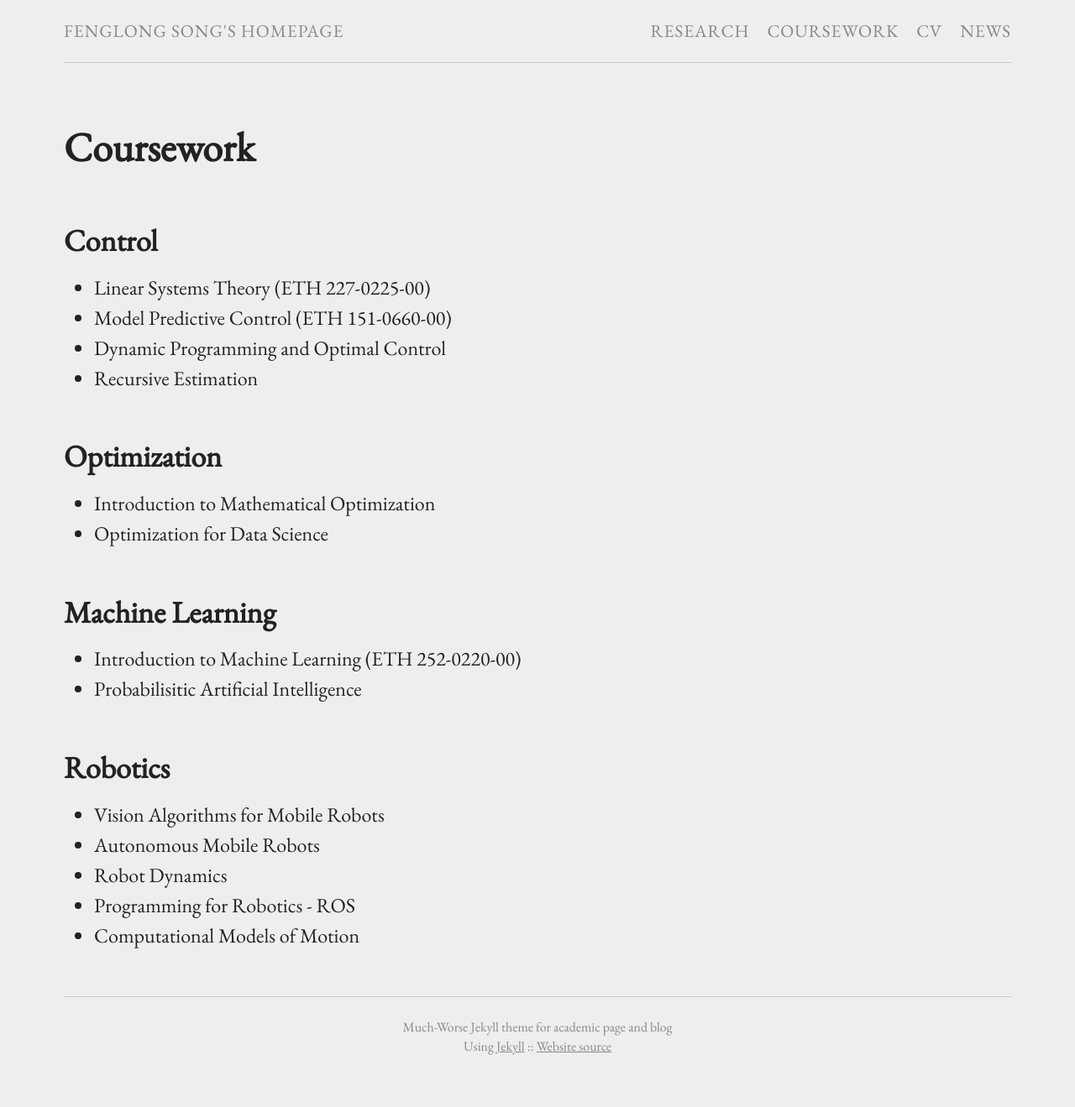
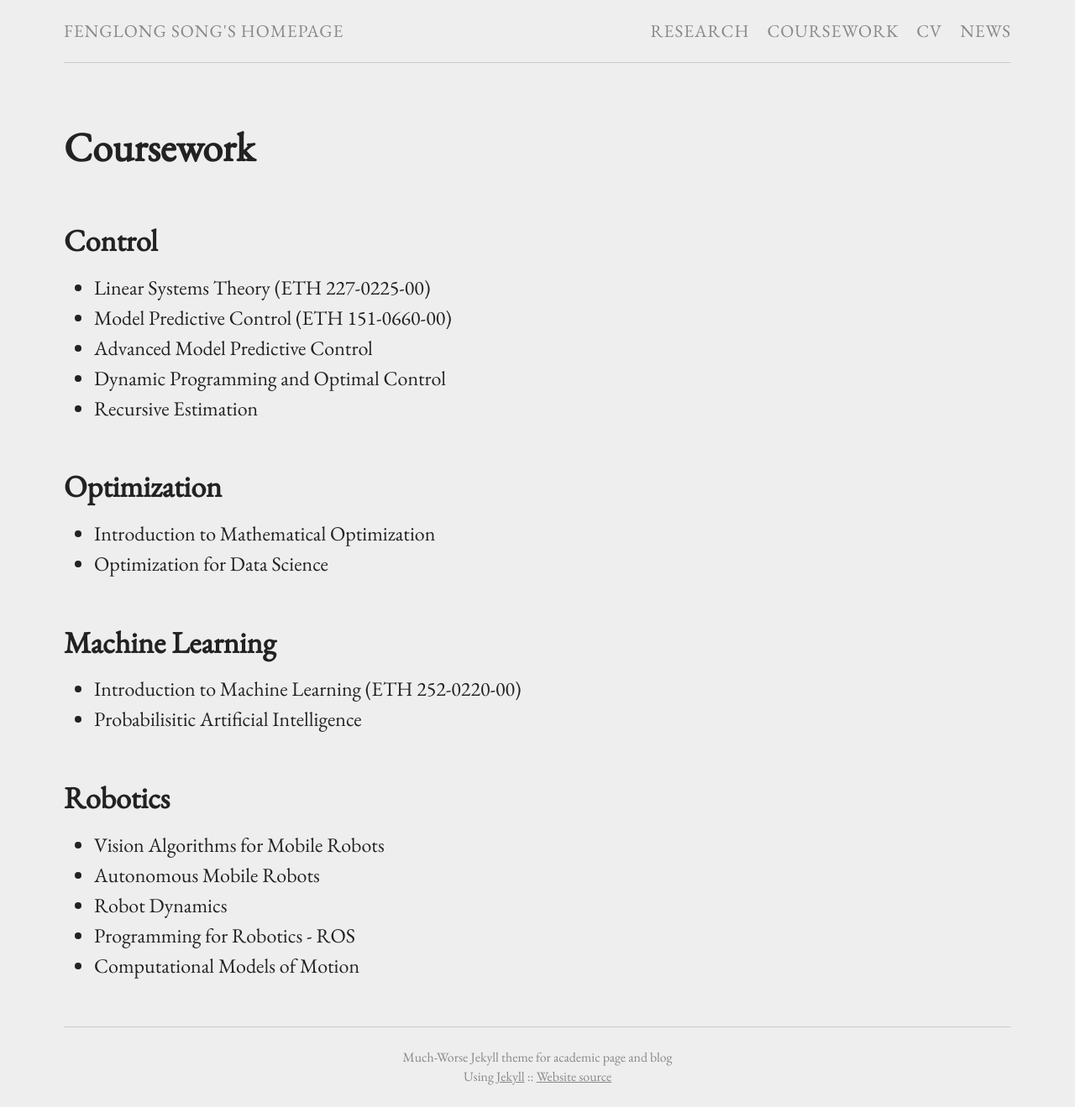
Before and after one commit to FenglongSong/fenglongsong.github.io, a Jekyll site: the page built from coursework.md, in a window 1280 px wide. Shown: the whole page at 84% size. Built offline with Jekyll 4.4.1, drawn with Linux system fonts in a browser that asks for light colours; before the commit the page ends 1283 px from its top, so only the background shows below that.

Commit message:
Update coursework.md

```diff
--- a/coursework.md
+++ b/coursework.md
@@ -87,6 +87,7 @@ pubs:
 
 - Linear Systems Theory (ETH 227-0225-00)
 - Model Predictive Control (ETH 151-0660-00)
+- Advanced Model Predictive Control
 - Dynamic Programming and Optimal Control
 - Recursive Estimation
 
```
